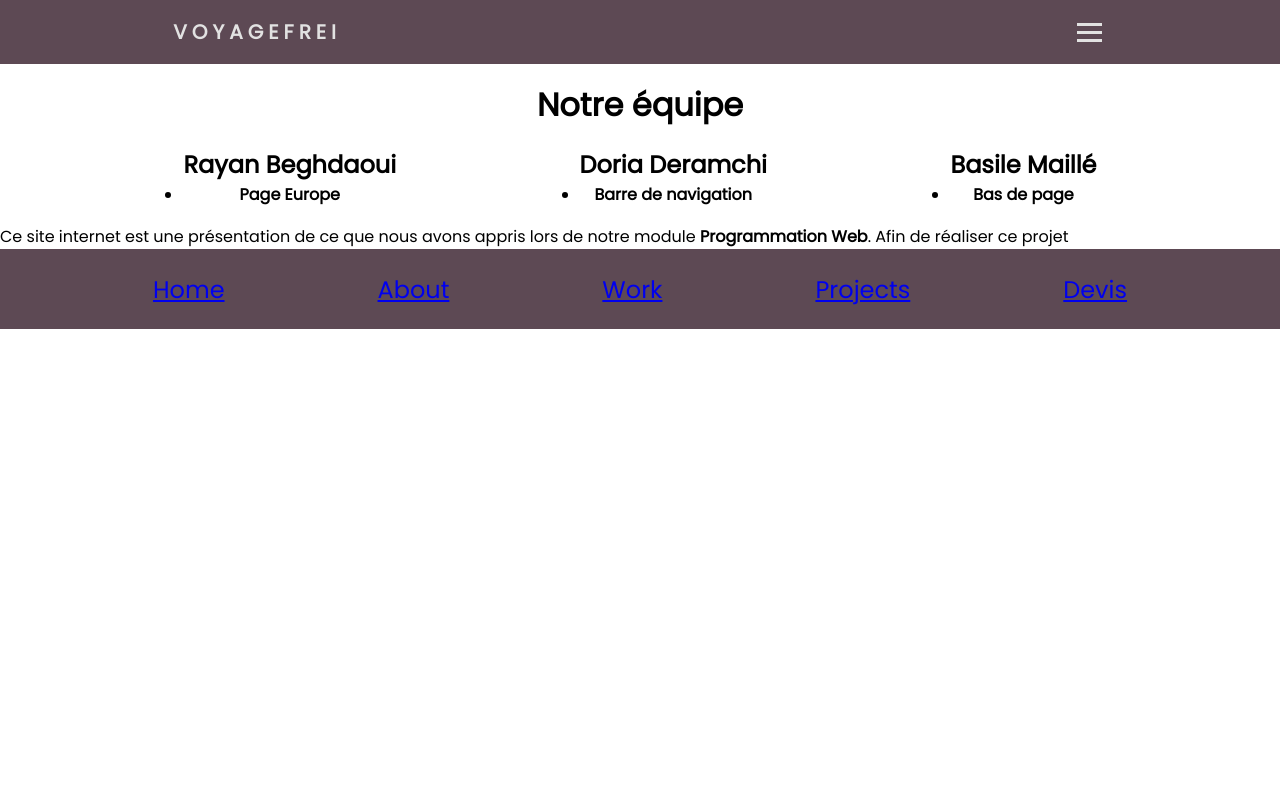
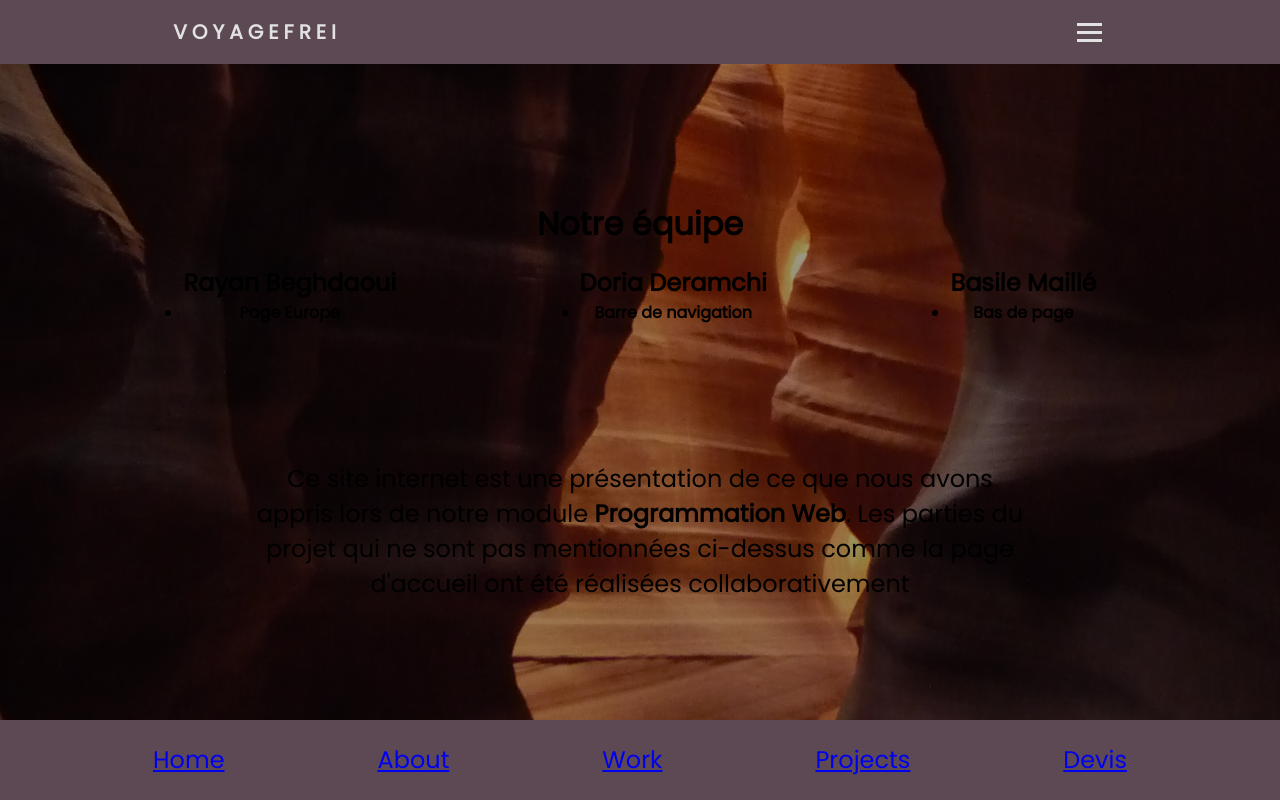
Before and after one commit to RayanBGD/ProjetWeb, a plain HTML site: page a-propos.html in a window 1280 px wide. Shown: the top 800 px of the page. Drawn offline with Linux system fonts and the light colour scheme.

Commit message:
a-propos update

```diff
--- a/a-propos.css
+++ b/a-propos.css
@@ -1,5 +1,13 @@
 * {
     font-family: 'Poppins', sans-serif;
+}
+
+body {
+    background-image: url("antilope.JPG");
+    background-color: rgba(0,0,0,0.4);
+    background-blend-mode: overlay;
+    background-position-y: 70%;
+    background-size: cover;
 }
 
 .equipe {
@@ -17,6 +25,14 @@
     /* min-height: 10vh; */
 }
 
-/* .membre {
+.texte {
     text-align: center;
-} */
+    min-height: 5vh;
+    font-size: 150%;
+    display: flex;
+    justify-content: center;
+}
+
+.texte p {
+    width: 60%;
+}
--- a/a-propos.html
+++ b/a-propos.html
@@ -50,8 +50,8 @@
             </div>
           </div>
 
-          <div>
-            Ce site internet est une présentation de ce que nous avons appris lors de notre module <b>Programmation Web</b>. Afin de réaliser ce projet
+          <div class="texte">
+            <p>Ce site internet est une présentation de ce que nous avons appris lors de notre module <b>Programmation Web</b>. Les parties du projet qui ne sont pas mentionnées ci-dessus comme la page d'accueil ont été réalisées collaborativement</p>
           </div>
 
           <footer>
--- a/nav_bar.css
+++ b/nav_bar.css
@@ -7,6 +7,8 @@
 body {
     display: flex;
     flex-flow: column;
+    justify-content: space-between;
+    min-height: 100vh;
 }
 
 nav{
```
Also changed, not shown: antilope.JPG (added).
